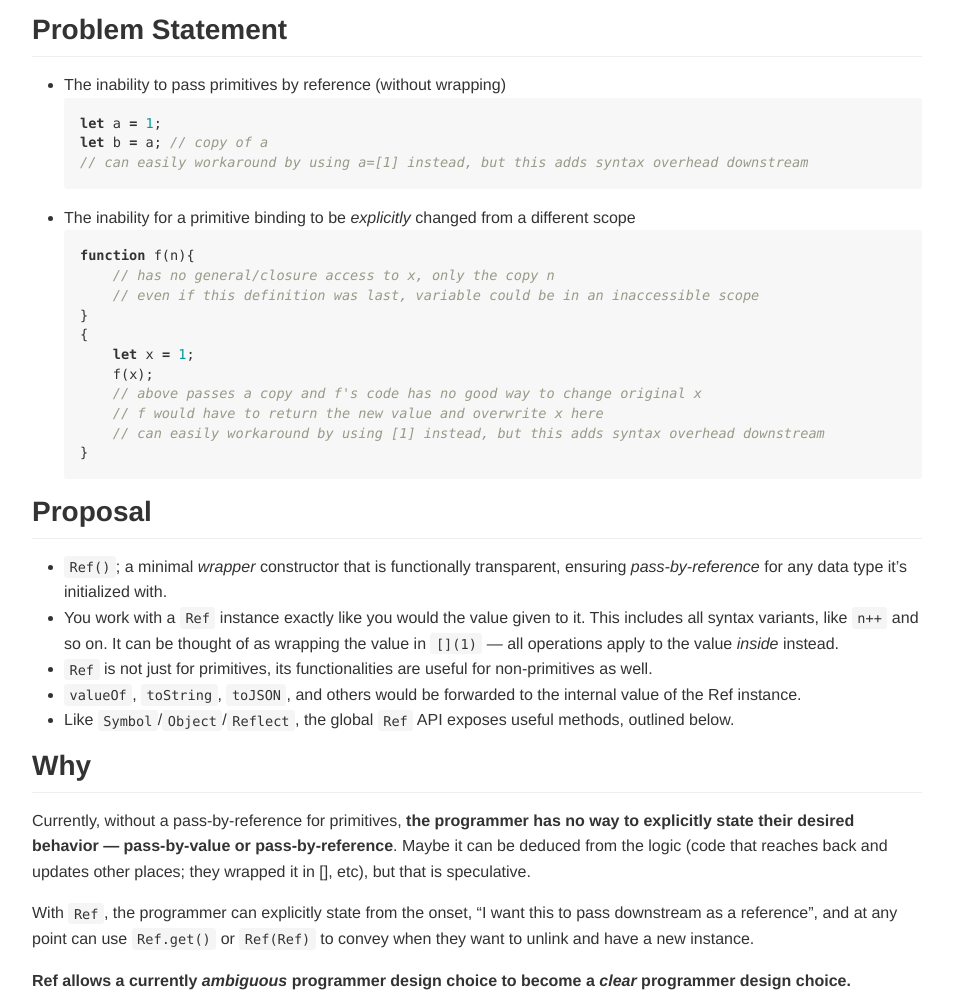
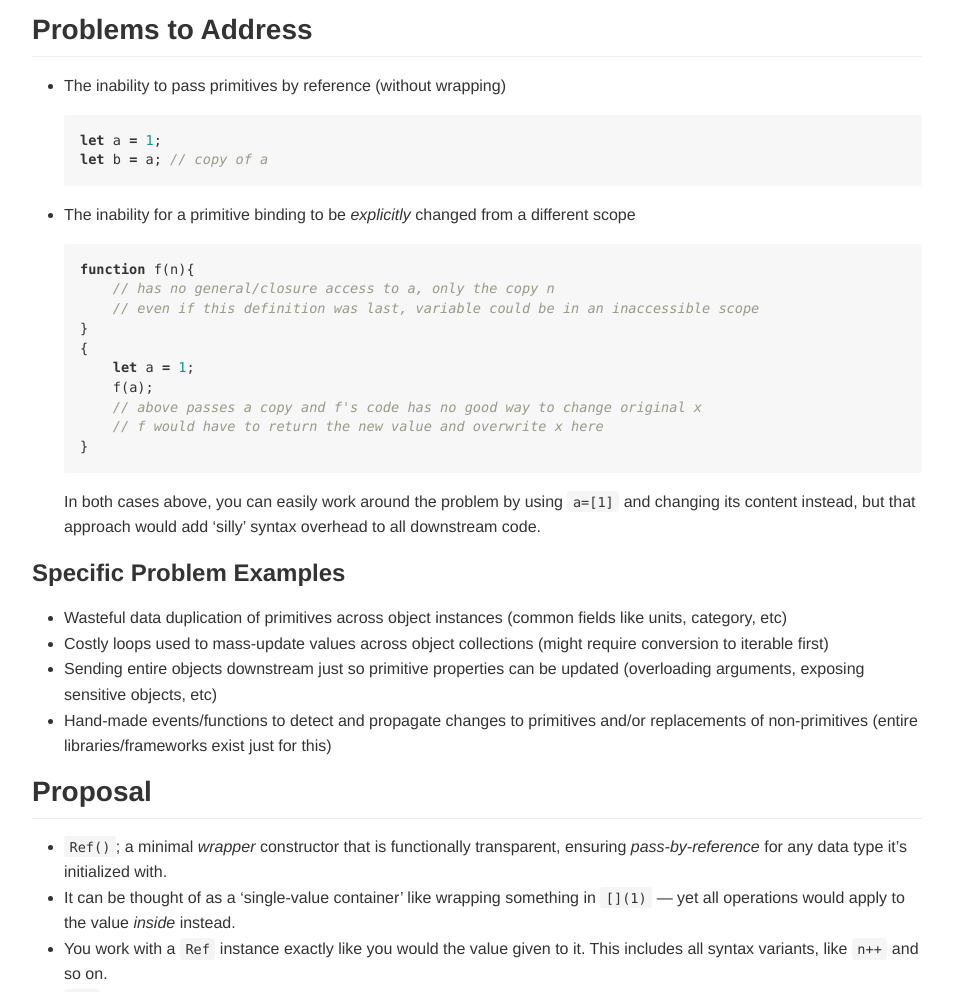
Before and after one commit to jason-ford-x/proposal-ref-class, a website: page README.html in a window 1280 px wide. Shown: the part 269-1261 px from the top of the page, without its empty margins (163-1116 px from the left). Drawn offline with Linux system fonts and the light colour scheme.

Commit message:
added collapsible Specific Problem Examples section

```diff
--- a/README.html
+++ b/README.html
@@ -1081,31 +1081,45 @@ body .markdown-body
 <p>Champion(s): <em>TBC</em><br />
 Author(s): <em>Jason Ford</em><br />
 Stage: 0</p>
-<h2 id="problem-statement">Problem Statement<a class="headerlink" href="#problem-statement" title="Permanent link"></a></h2>
+<h2 id="problems-to-address">Problems to Address<a class="headerlink" href="#problems-to-address" title="Permanent link"></a></h2>
 <ul>
-<li>The inability to pass primitives by reference (without wrapping)
+<li>
+<p>The inability to pass primitives by reference (without wrapping)
 <div class="highlight"><pre><span class="kd">let</span> <span class="nx">a</span> <span class="o">=</span> <span class="mi">1</span><span class="p">;</span>
 <span class="kd">let</span> <span class="nx">b</span> <span class="o">=</span> <span class="nx">a</span><span class="p">;</span> <span class="c1">// copy of a</span>
-<span class="c1">// can easily workaround by using a=[1] instead, but this adds syntax overhead downstream</span>
-</pre></div></li>
-<li>The inability for a primitive binding to be <em>explicitly</em> changed from a different scope
+</pre></div></p>
+</li>
+<li>
+<p>The inability for a primitive binding to be <em>explicitly</em> changed from a different scope
 <div class="highlight"><pre><span class="kd">function</span> <span class="nx">f</span><span class="p">(</span><span class="nx">n</span><span class="p">){</span>
-    <span class="c1">// has no general/closure access to x, only the copy n</span>
+    <span class="c1">// has no general/closure access to a, only the copy n</span>
     <span class="c1">// even if this definition was last, variable could be in an inaccessible scope</span>
 <span class="p">}</span>
 <span class="p">{</span>
-    <span class="kd">let</span> <span class="nx">x</span> <span class="o">=</span> <span class="mi">1</span><span class="p">;</span>
-    <span class="nx">f</span><span class="p">(</span><span class="nx">x</span><span class="p">);</span>
+    <span class="kd">let</span> <span class="nx">a</span> <span class="o">=</span> <span class="mi">1</span><span class="p">;</span>
+    <span class="nx">f</span><span class="p">(</span><span class="nx">a</span><span class="p">);</span>
     <span class="c1">// above passes a copy and f&#39;s code has no good way to change original x</span>
     <span class="c1">// f would have to return the new value and overwrite x here</span>
-    <span class="c1">// can easily workaround by using [1] instead, but this adds syntax overhead downstream</span>
 <span class="p">}</span>
-</pre></div></li>
+</pre></div>
+In both cases above, you can easily work around the problem by using <code>a=[1]</code> and changing its content instead, but that approach would add &lsquo;silly&rsquo; syntax overhead to all downstream code.</p>
+</li>
+</ul>
+<p><detail>
+<summary></p>
+<h3 id="specific-problem-examples">Specific Problem Examples</summary><a class="headerlink" href="#specific-problem-examples" title="Permanent link"></a></h3>
+<ul>
+<li>Wasteful data duplication of primitives across object instances (common fields like units, category, etc)</li>
+<li>Costly loops used to mass-update values across object collections (might require conversion to iterable first)</li>
+<li>Sending entire objects downstream just so primitive properties can be updated (overloading arguments, exposing sensitive objects, etc)</li>
+<li>Hand-made events/functions to detect and propagate changes to primitives and/or replacements of non-primitives (entire libraries/frameworks exist just for this)
+</detail></li>
 </ul>
 <h2 id="proposal">Proposal<a class="headerlink" href="#proposal" title="Permanent link"></a></h2>
 <ul>
 <li><code>Ref()</code>; a minimal <em>wrapper</em> constructor that is functionally transparent, ensuring <em>pass-by-reference</em> for any data type it&rsquo;s initialized with.</li>
-<li>You work with a <code>Ref</code> instance exactly like you would the value given to it. This includes all syntax variants, like <code>n++</code> and so on. It can be thought of as wrapping the value in <code>[](1)</code> — all operations apply to the value <em>inside</em> instead.</li>
+<li>It can be thought of as a &lsquo;single-value container&rsquo; like wrapping something in <code>[](1)</code> — yet all operations would apply to the value <em>inside</em> instead.</li>
+<li>You work with a <code>Ref</code> instance exactly like you would the value given to it. This includes all syntax variants, like <code>n++</code> and so on.</li>
 <li><code>Ref</code> is not just for primitives, its functionalities are useful for non-primitives as well.</li>
 <li><code>valueOf</code>, <code>toString</code>, <code>toJSON</code>, and others would be forwarded to the internal value of the Ref instance.</li>
 <li>Like <code>Symbol</code>/<code>Object</code>/<code>Reflect</code>, the global <code>Ref</code> API exposes useful methods, outlined below.</li>
@@ -1152,7 +1166,7 @@ Stage: 0</p>
 <h2 id="methods">Methods<a class="headerlink" href="#methods" title="Permanent link"></a></h2>
 <p>Since a <code>Ref</code> instance is intended to be worked with exactly like its value, the global <code>Ref</code> API is used to access specific methods, just like <code>Object</code>, <code>Symbol</code>, <code>Reflect</code>, etc.</p>
 <h3 id="refsetref-instance-new-value">Ref.set(&lt;Ref instance>, &lt;new value>)<a class="headerlink" href="#refsetref-instance-new-value" title="Permanent link"></a></h3>
-<p>Replaces the internal value of the passed <code>Ref</code> instance; can replace any value with any value (no type-matching requirement). See <a href="#pointer-likeself-modifying">these specific examples</a> for what becomes possible with <code>Ref.set()</code>.</p>
+<p>Replaces the internal value of the passed <code>Ref</code> instance; can replace any value with any value (no type-matching requirement). See <a href="#pointer-like-self-modify">these specific examples</a> for what becomes possible with <code>Ref.set()</code>.</p>
 <p>If <code>&lt;new value&gt;</code> is a <code>Ref</code>, the value inside is used instead. This is to avoid nested Refs, which I believe would be too error-prone to support. If the goal was to merge/replace Refs, use <code>Ref.replace</code>.</p>
 <div class="highlight"><pre><span class="kd">let</span> <span class="nx">data1</span> <span class="o">=</span> <span class="p">[</span> <span class="nx">refA</span> <span class="p">];</span>
 <span class="kd">let</span> <span class="nx">data2</span> <span class="o">=</span> <span class="p">{</span> <span class="s1">&#39;text&#39;</span><span class="o">:</span><span class="nx">refA</span> <span class="p">};</span>
@@ -1203,7 +1217,7 @@ Stage: 0</p>
 </pre></div>
 
 <h3 id="refcopyref-instance"><del>Ref.copy(&lt;Ref instance>)</del><a class="headerlink" href="#refcopyref-instance" title="Permanent link"></a></h3>
-<p>A <code>copy</code> or <code>clone</code> method is not provided on purposes, as it would be misleading. Since the value can be a primitive or non-primitive, it could imply making a copy of a non-primitive, which is a non-trivial action.</p>
+<p>A <code>copy</code> or <code>clone</code> method is not provided on purpose, as it would be misleading. Since the value can be a primitive or non-primitive, it could imply making a copy of a non-primitive, which is a non-trivial action.</p>
 <p>Instead, pass the Ref instance back into the Ref constructor (<code>new Ref(&lt;Ref&gt;)</code>) as outlined <a href="#passing-ref-as-value">here</a>.</p>
 <hr />
 <h2 id="refactoring-dangers">Refactoring Dangers<a class="headerlink" href="#refactoring-dangers" title="Permanent link"></a></h2>
@@ -1250,7 +1264,7 @@ Recall that since <code>Ref</code> is pass-by-reference, updating one binding up
 <span class="c1">// when receiving data from APIs, there tends to be repeated values. Use Ref.for() to swap to single instance</span>
 <span class="nx">records</span><span class="p">.</span><span class="nx">forEach</span><span class="p">((</span><span class="nx">record</span><span class="p">)</span> <span class="o">=&gt;</span> <span class="nx">record</span><span class="p">.</span><span class="nx">category</span> <span class="o">=</span> <span class="nx">Ref</span><span class="p">.</span><span class="k">for</span><span class="p">(</span><span class="nx">record</span><span class="p">.</span><span class="nx">category</span><span class="p">)</span> <span class="p">);</span>
 </pre></div></p>
-<h3 id="pointer-likeself-modifying">Pointer-Like/Self-Modifying<a class="headerlink" href="#pointer-likeself-modifying" title="Permanent link"></a></h3>
+<h3 id="pointer-like-self-modify">Pointer-Like - Self Modify<a class="headerlink" href="#pointer-like-self-modify" title="Permanent link"></a></h3>
 <p>Languages with pointers have a mechanical separation between reference and value that allows for repointing and single-sourcing. Javascript only has a clumsy way to do this (Array(1)) that incurs extra markup (a[0], a.get(0), etc). A <code>Ref</code> class would add some attractive pointer-like features, example below:
 <div class="highlight"><pre><span class="c1">// pointer-like - for primitives</span>
 
@@ -1271,7 +1285,9 @@ Recall that since <code>Ref</code> is pass-by-reference, updating one binding up
 <span class="c1">// didn&#39;t have to return/re-assign/pass myObj in order to &#39;update&#39; myObj!</span>
 
 <span class="nx">console</span><span class="p">.</span><span class="nx">log</span><span class="p">(</span> <span class="nx">refText</span><span class="p">,</span> <span class="nx">refId</span> <span class="p">);</span> <span class="c1">// &quot;SOME TEXT&quot;, &quot;#0000012345&quot;</span>
-</pre></div>
+</pre></div></p>
+<h3 id="pointer-like-swap-object-references">Pointer-Like - Swap Object References<a class="headerlink" href="#pointer-like-swap-object-references" title="Permanent link"></a></h3>
+<p>Giving <code>Ref</code> a non-primitive mainly gives you the ability to replace all bindings to that non-primitive with an entirely different value. This obsoletes the trick of emptying then re-filling an object just to preserve its bindings. This is possible because <code>Ref</code> is itself a &lsquo;single-value container&rsquo; and all operations apply to the value inside at <code>get</code>/<code>set</code> time.
 <div class="highlight"><pre><span class="c1">// pointer-like - for objects</span>
 
 <span class="kd">let</span> <span class="nx">myList</span>      <span class="o">=</span> <span class="k">new</span> <span class="nx">Ref</span><span class="p">([</span><span class="mi">1</span><span class="p">]);</span>
@@ -1297,7 +1313,7 @@ Recall that since <code>Ref</code> is pass-by-reference, updating one binding up
 <h2 id="special-treatments">Special Treatments<a class="headerlink" href="#special-treatments" title="Permanent link"></a></h2>
 <p>Since <code>Ref</code> is a &lsquo;single-value container&rsquo;, it may be suitable for some special treatments, like how <code>Symbols</code> was deemed suitable to be used as keys in <code>Map</code>.</p>
 <h3 id="htmlelement">HTMLElement<a class="headerlink" href="#htmlelement" title="Permanent link"></a></h3>
-<p>Consider the <code>HTMLElement</code> properties <code>textContent</code> and <code>innerHTML</code>; they have a coerce-to-string behavior on assignment. The special treatment would occur when a <code>Ref</code> is assigned &ndash; the engine would still get and coerce the Ref&rsquo;s internal value to string and apply that to the actual DOM, but it would bind the assigned <code>Ref</code> instance to the property as-is, rather than the coerced-to-string copy that it currently does. This effectively means <code>myElm.textContent = myRef; Ref.is(myElm.textContent, myRef) =&gt; true;</code></p>
+<p>Consider the <code>HTMLElement</code> properties <code>textContent</code> and <code>innerHTML</code>; they have a coerce-to-string behavior on assignment. The special treatment would occur when a <code>Ref</code> is assigned &ndash; the engine would still get and coerce the Ref&rsquo;s internal value to string and apply that to the actual DOM, but it would bind the assigned <code>Ref</code> instance to the property as-is, rather than the coerced-to-string copy that it currently does. This effectively means <code>myElm.textContent = myRef; Ref.is(myElm.textContent, myRef) =&gt; true;</code>.</p>
 <h3 id="why_1">Why<a class="headerlink" href="#why_1" title="Permanent link"></a></h3>
 <p>To create a &lsquo;live&rsquo; connection between a value and the element&rsquo;s property without extra wiring, as a way to have a more elegant native MVM mechanism. There are 2 possible designs:</p>
 <p><strong>Innate Behavior of HTMLElement + Ref</strong><br />
```
Also changed, not shown: README.md.
